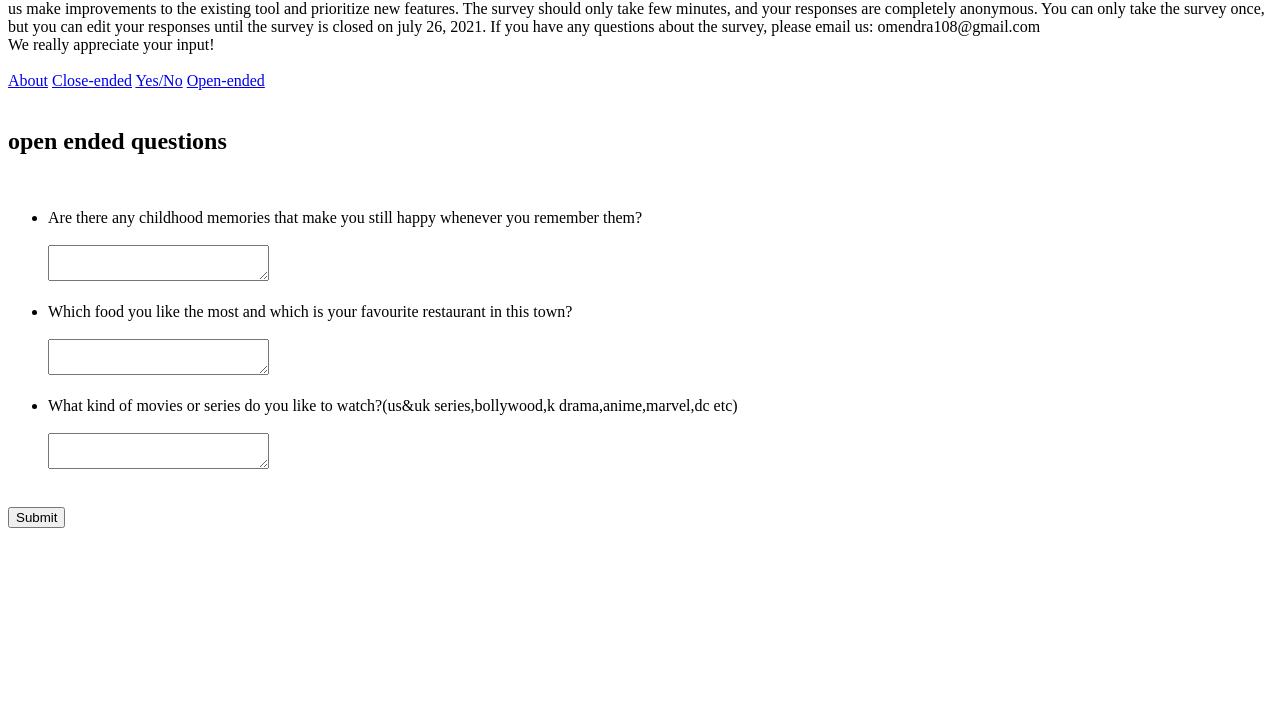
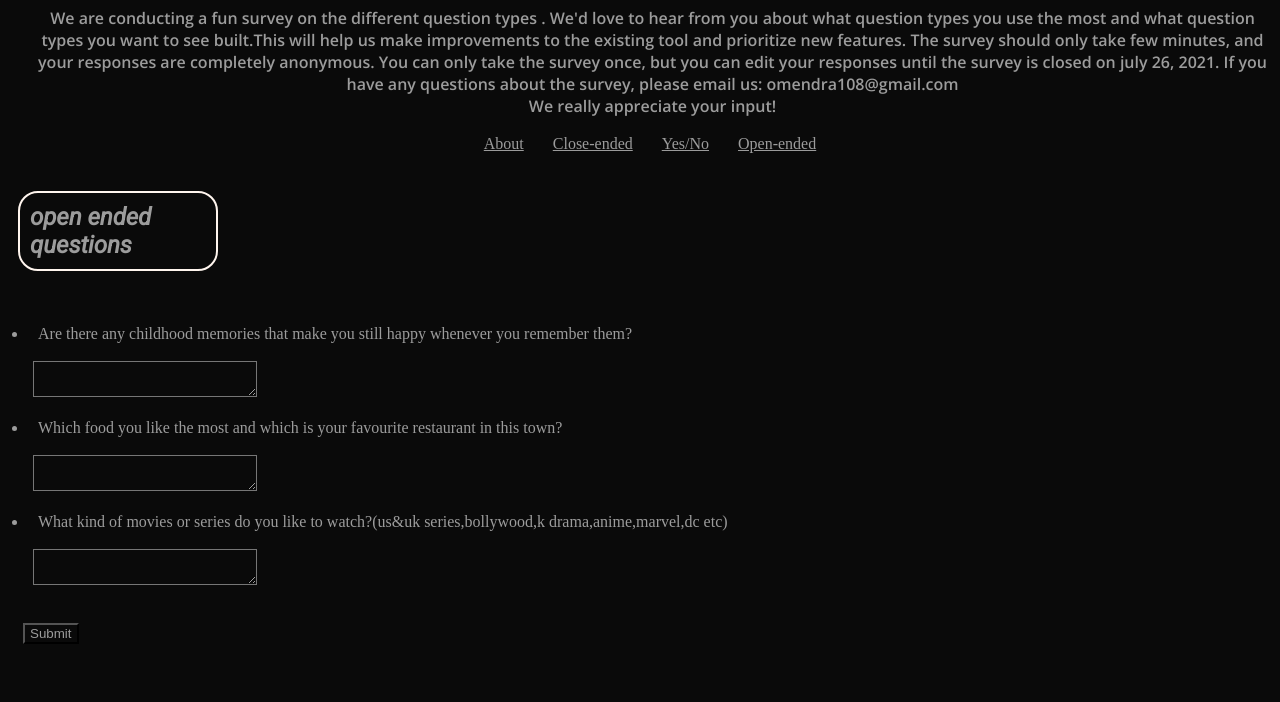
Before and after one commit to omendra26/Survey, a plain HTML site: page open-ended.html in a window 1280 px wide. Shown: the part 98-800 px from the top of the page. Drawn offline with nearby package versions, Linux system fonts and the light colour scheme.

Commit message:
Update open-ended.html

```diff
--- a/open-ended.html
+++ b/open-ended.html
@@ -4,7 +4,7 @@
         <link rel="preconnect" href="https://fonts.googleapis.com">
         <link rel="preconnect" href="https://fonts.gstatic.com" crossorigin>
         <link href="https://fonts.googleapis.com/css2?family=Open+Sans:wght@600&family=Roboto:ital@1&display=swap" rel="stylesheet">
-        <link rel="stylesheet" href="/web development/SURVEY website/survey/survey.css">
+        <link rel="stylesheet" href="survey.css">
         <meta charset="UTF-8" name="viewport" content="width=device-width, initial-scale=1.0">
         <title>Survey</title>
     </head>
@@ -26,10 +26,10 @@ We really appreciate your input!
             </header>
             <nav class="nav">
 
-               <a href="/web development/SURVEY website/survey/index.html">About</a>
-                <a href="/web development/SURVEY website/survey/close-ended.html">Close-ended</a>
-                <a href="/web development/SURVEY website/survey/yesorno.html">Yes/No</a>
-                <a href="/web development/SURVEY website/survey/open-ended.html">Open-ended</a>
+               <a href="index.html">About</a>
+                <a href="close-ended.html">Close-ended</a>
+                <a href="yesorno.html">Yes/No</a>
+                <a href="open-ended.html">Open-ended</a>
 
             </nav>
             <br>
```
